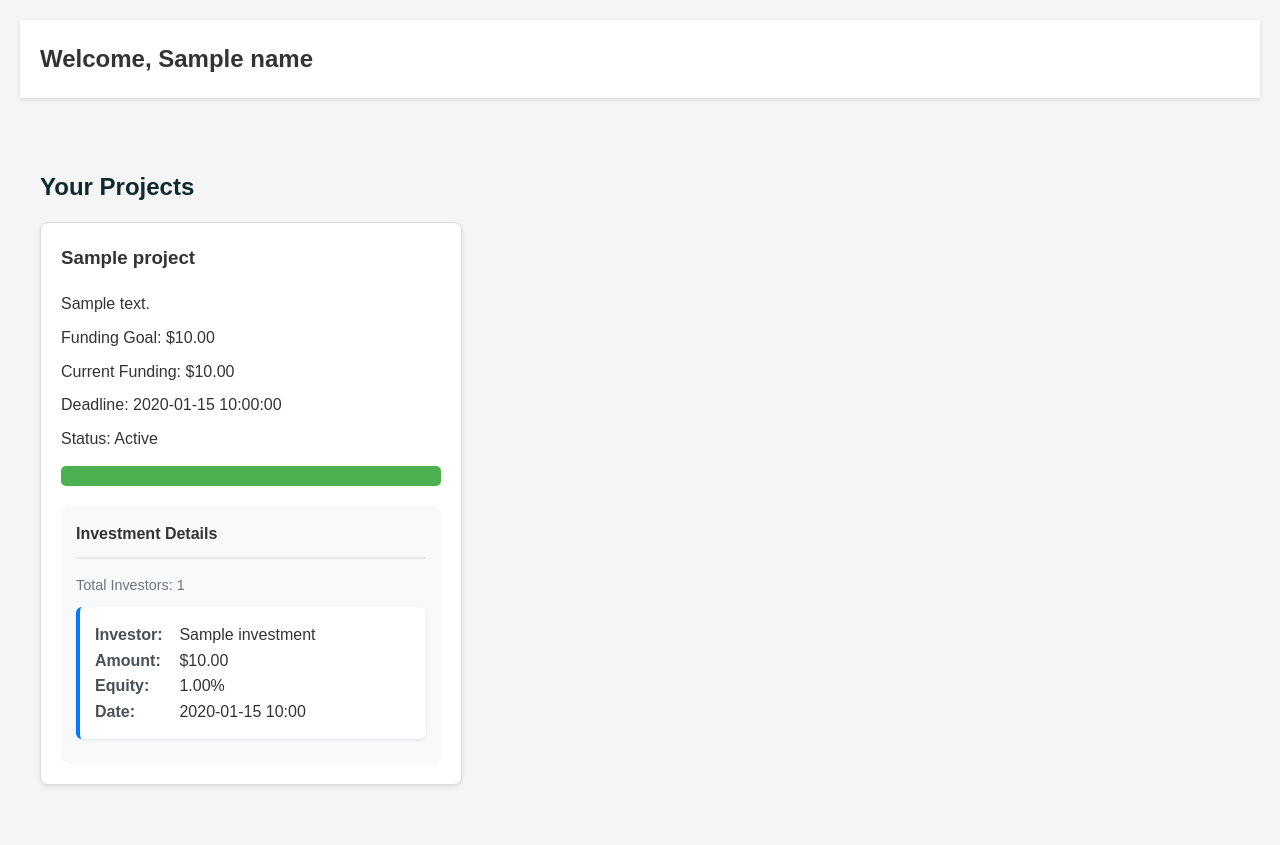
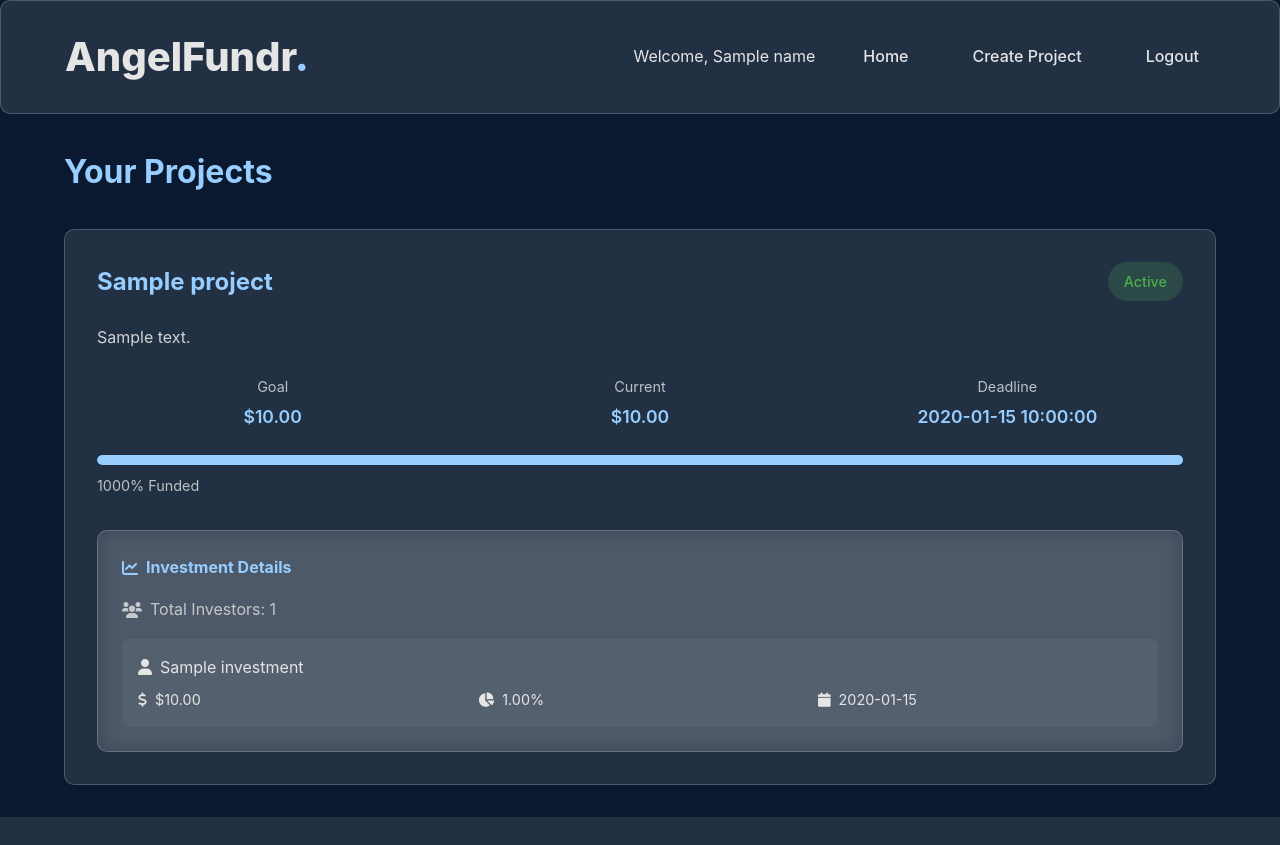
Before and after one commit to Amogh5678/Angel-investment-project, a Flask app: template templates/startup_dashboard.html in a window 1280 px wide. After the commit the page ends 817 px from the top, so only its background shows below. Run offline with Flask 3, Linux system fonts and the light colour scheme; the template is opened without the code that fills it: most values are stand-ins (such as "Sample title", 1, 10 or a date in 2020); some libraries are stand-ins or nearby versions.

Commit message:
enhanced startup dashboard

```diff
--- a/static/css/startup.css
+++ b/static/css/startup.css
@@ -1,84 +1,316 @@
-/* General Body Styling */
-body {
-    font-family: Arial, sans-serif;
+:root {
+    --primary-color: #97ceff;
+    --secondary-color: #0f2a2f;
+    --text-color: #e5e5e5;
+    --accent-color: #61a5f9;
+    --glass-bg: rgba(255, 255, 255, 0.1);
+    --glass-border: rgba(255, 255, 255, 0.2);
+    --success-color: #4caf50;
+    --warning-color: #ff9800;
+    --danger-color: #f44336;
+}
+
+* {
     margin: 0;
     padding: 0;
-    background-color: #f4f8fc;
-    color: #333;
+    box-sizing: border-box;
 }
 
-/* Header Styling */
-header {
-    background-color: #0f2a2f;
-    color: white;
-    padding: 10px 20px;
+body {
+    font-family: 'Inter', Arial, sans-serif;
+    line-height: 1.6;
+    background-color: #0a192f;
+    color: var(--text-color);
+    min-height: 100vh;
+}
+
+/* Glass Effect */
+.glass-effect {
+    background: var(--glass-bg);
+    backdrop-filter: blur(10px);
+    border: 1px solid var(--glass-border);
+    border-radius: 10px;
+}
+
+/* Header Styles */
+.header-container {
     display: flex;
     justify-content: space-between;
     align-items: center;
+    padding: 1.5rem 4rem;
 }
 
-header h1 {
-    margin: 0;
-    font-size: 24px;
+.logo {
+    font-size: 2.5rem;
+    font-weight: 800;
 }
 
-header nav ul {
-    list-style: none;
-    margin: 0;
-    padding: 0;
-    display: flex;
+.logo a {
+    text-decoration: none;
+    color: var(--text-color);
+    transition: color 0.3s ease;
 }
 
-header nav ul li {
-    margin: 0 10px;
+.logo-dot {
+    color: var(--primary-color);
 }
 
-header nav ul li a {
-    color: white;
-    text-decoration: none;
-    font-weight: bold;
+/* Navigation */
+nav ul {
+    display: flex;
+    gap: 2rem;
+    list-style: none;
 }
 
-header nav ul li a:hover {
-    text-decoration: underline;
+.nav-link {
+    color: var(--text-color);
+    text-decoration: none;
+    font-weight: 500;
+    padding: 0.5rem 1rem;
+    border-radius: 5px;
+    transition: all 0.3s ease;
 }
 
-/* Main Content */
-main {
-    padding: 20px;
+.nav-link:hover {
+    color: var(--primary-color);
+    background: rgba(100, 255, 218, 0.1);
 }
 
-h2 {
-    color: #0f2a2f;
-    margin-bottom: 15px;
+/* Dashboard Content */
+.dashboard-content {
+    padding: 2rem 4rem;
+}
+
+.dashboard-title {
+    font-size: 2rem;
+    margin-bottom: 2rem;
+    color: var(--primary-color);
 }
 
 /* Project Cards */
 #project-list {
-    display: flex;
-    flex-wrap: wrap;
-    gap: 20px;
+    display: grid;
+    grid-template-columns: repeat(auto-fit, minmax(400px, 1fr));
+    gap: 2rem;
 }
 
 .project-card {
-    background: white;
-    border: 1px solid #ddd;
-    border-radius: 8px;
-    padding: 15px;
-    width: calc(33.333% - 20px);
-    box-shadow: 0 4px 6px rgba(0, 0, 0, 0.1);
-    transition: transform 0.2s;
+    padding: 2rem;
+    transition: transform 0.3s ease;
 }
 
 .project-card:hover {
-    transform: scale(1.02);
+    transform: translateY(-5px);
 }
 
-.project-card h3 {
-    margin-top: 0;
-    color: #333;
+.project-header {
+    display: flex;
+    justify-content: space-between;
+    align-items: center;
+    margin-bottom: 1.5rem;
 }
 
-.project-card p {
-    margin: 8px 0;
+.project-header h3 {
+    color: var(--primary-color);
+    font-size: 1.5rem;
 }
+
+.project-status {
+    padding: 0.5rem 1rem;
+    border-radius: 20px;
+    font-size: 0.9rem;
+    font-weight: 500;
+}
+
+.project-status.active {
+    background: rgba(76, 175, 80, 0.2);
+    color: var(--success-color);
+}
+
+.project-description {
+    margin-bottom: 1.5rem;
+    opacity: 0.9;
+}
+
+/* Funding Details */
+.funding-details {
+    display: grid;
+    grid-template-columns: repeat(3, 1fr);
+    gap: 1rem;
+    margin-bottom: 1.5rem;
+}
+
+.funding-item {
+    text-align: center;
+}
+
+.funding-item .label {
+    display: block;
+    font-size: 0.9rem;
+    opacity: 0.8;
+    margin-bottom: 0.3rem;
+}
+
+.funding-item .value {
+    font-size: 1.1rem;
+    font-weight: 600;
+    color: var(--primary-color);
+}
+
+/* Progress Bar */
+.progress-container {
+    margin-bottom: 2rem;
+}
+
+.progress-bar {
+    height: 10px;
+    background: rgba(255, 255, 255, 0.1);
+    border-radius: 5px;
+    overflow: hidden;
+    margin-bottom: 0.5rem;
+}
+
+.progress-fill {
+    height: 100%;
+    background: var(--primary-color);
+    border-radius: 5px;
+    transition: width 0.3s ease;
+}
+
+.progress-text {
+    font-size: 0.9rem;
+    opacity: 0.8;
+}
+
+/* Investment Details */
+.investment-details {
+    padding: 1.5rem;
+    margin-top: 2rem;
+}
+
+.investment-details h4 {
+    color: var(--primary-color);
+    margin-bottom: 1rem;
+    display: flex;
+    align-items: center;
+    gap: 0.5rem;
+}
+
+.investor-count {
+    display: flex;
+    align-items: center;
+    gap: 0.5rem;
+    margin-bottom: 1rem;
+    opacity: 0.8;
+}
+
+.investments-list {
+    display: flex;
+    flex-direction: column;
+    gap: 1rem;
+}
+
+.investment-item {
+    padding: 1rem;
+    background: rgba(255, 255, 255, 0.05);
+    border-radius: 8px;
+}
+
+.investor-info {
+    display: flex;
+    align-items: center;
+    gap: 0.5rem;
+    margin-bottom: 0.5rem;
+}
+
+.investment-stats {
+    display: grid;
+    grid-template-columns: repeat(3, 1fr);
+    gap: 1rem;
+}
+
+.stat {
+    display: flex;
+    align-items: center;
+    gap: 0.5rem;
+    font-size: 0.9rem;
+}
+
+.no-investments {
+    display: flex;
+    align-items: center;
+    gap: 0.5rem;
+    opacity: 0.8;
+    font-style: italic;
+}
+
+/* No Projects State */
+.no-projects {
+    text-align: center;
+    padding: 4rem 2rem;
+}
+
+.no-projects i {
+    font-size: 3rem;
+    color: var(--primary-color);
+    margin-bottom: 1rem;
+}
+
+.no-projects p {
+    margin-bottom: 2rem;
+    font-size: 1.2rem;
+}
+
+/* CTA Button */
+.cta-button {
+    display: inline-block;
+    padding: 1rem 2rem;
+    background: var(--primary-color);
+    color: var(--secondary-color);
+    text-decoration: none;
+    border-radius: 30px;
+    font-weight: 600;
+    transition: all 0.3s ease;
+}
+
+.cta-button:hover {
+    background: var(--accent-color);
+    transform: translateY(-2px);
+    box-shadow: 0 5px 15px rgba(100, 255, 218, 0.3);
+}
+
+/* Responsive Design */
+@media (max-width: 1024px) {
+    .header-container {
+        padding: 1rem 2rem;
+    }
+
+    .dashboard-content {
+        padding: 2rem;
+    }
+}
+
+@media (max-width: 768px) {
+    .header-container {
+        flex-direction: column;
+        gap: 1rem;
+    }
+
+    nav ul {
+        flex-direction: column;
+        align-items: center;
+        gap: 1rem;
+    }
+
+    #project-list {
+        grid-template-columns: 1fr;
+    }
+
+    .funding-details {
+        grid-template-columns: 1fr;
+    }
+
+    .investment-stats {
+        grid-template-columns: 1fr;
+    }
+}
--- a/templates/startup_dashboard.html
+++ b/templates/startup_dashboard.html
@@ -3,185 +3,115 @@
 <head>
     <meta charset="UTF-8">
     <meta name="viewport" content="width=device-width, initial-scale=1.0">
-    <title>Startup Dashboard</title>
+    <title>Startup Dashboard - AngelFundr</title>
     <link rel="stylesheet" href="../static/css/startup.css">
-    <style>
-        /* Base styles */
-        body {
-            font-family: Arial, sans-serif;
-            line-height: 1.6;
-            margin: 0;
-            padding: 20px;
-            background-color: #f5f5f5;
-        }
-
-        header {
-            background-color: #fff;
-            padding: 20px;
-            box-shadow: 0 2px 4px rgba(0,0,0,0.1);
-            margin-bottom: 30px;
-        }
-
-        header h1 {
-            margin: 0;
-            color: #333;
-        }
-
-        nav ul {
-            list-style: none;
-            padding: 0;
-            margin: 15px 0 0 0;
-        }
-
-        nav ul li {
-            display: inline;
-            margin-right: 20px;
-        }
-
-        nav ul li a {
-            color: #007bff;
-            text-decoration: none;
-        }
-
-        /* Project card styles */
-        .project-card {
-            background-color: #fff;
-            border-radius: 8px;
-            padding: 20px;
-            margin-bottom: 20px;
-            box-shadow: 0 2px 4px rgba(0,0,0,0.1);
-        }
-
-        .project-card h3 {
-            color: #333;
-            margin-top: 0;
-        }
-
-        /* Progress bar styles */
-        .progress-bar {
-            background-color: #f3f3f3;
-            border-radius: 5px;
-            overflow: hidden;
-            width: 100%;
-            height: 20px;
-            margin: 15px 0;
-        }
-
-        .progress-bar-fill {
-            background-color: #4caf50;
-            height: 100%;
-            text-align: center;
-            color: white;
-            font-size: 12px;
-            line-height: 20px;
-            transition: width 0.3s ease;
-        }
-
-        /* Investment details styles */
-        .investment-details {
-            margin-top: 20px;
-            padding: 15px;
-            background-color: #f8f9fa;
-            border-radius: 8px;
-        }
-
-        .investment-details h4 {
-            color: #333;
-            margin-top: 0;
-            margin-bottom: 15px;
-            border-bottom: 2px solid #e9ecef;
-            padding-bottom: 10px;
-        }
-
-        .investment-details ul {
-            list-style: none;
-            padding: 0;
-            margin: 0;
-        }
-
-        .investment-details li {
-            background-color: #fff;
-            margin-bottom: 10px;
-            padding: 15px;
-            border-radius: 6px;
-            border-left: 4px solid #007bff;
-            box-shadow: 0 1px 3px rgba(0,0,0,0.1);
-        }
-
-        .investment-details strong {
-            color: #495057;
-            display: inline-block;
-            width: 80px;
-        }
-
-        .investor-count {
-            color: #6c757d;
-            font-size: 0.9em;
-            margin-bottom: 10px;
-        }
-
-        .no-investments {
-            color: #6c757d;
-            font-style: italic;
-        }
-    </style>
+    <link href="https://cdnjs.cloudflare.com/ajax/libs/font-awesome/6.0.0/css/all.min.css" rel="stylesheet">
 </head>
 <body>
-    <header>
-        <h1>Welcome, {{ name }}</h1>
-        <nav>
-            <ul>
-                <li><a href="/">Home</a></li>
-                <li><a href="/create-project">Create Project</a></li>
-                <li><a href="/logout">Logout</a></li>
-            </ul>
-        </nav>
+    <header class="glass-effect">
+        <div class="header-container">
+            <div class="logo">
+                <a href="/">AngelFundr<span class="logo-dot">.</span></a>
+            </div>
+            <nav>
+                <ul>
+                    <li class="welcome-msg">Welcome, {{ name }}</li>
+                    <li><a href="/" class="nav-link">Home</a></li>
+                    <li><a href="/create-project" class="nav-link">Create Project</a></li>
+                    <li><a href="/logout" class="nav-link">Logout</a></li>
+                </ul>
+            </nav>
+        </div>
     </header>
 
-    <main>
-        <h2>Your Projects</h2>
+    <main class="dashboard-content">
+        <h2 class="dashboard-title">Your Projects</h2>
         <div id="project-list">
             {% for project in projects %}
-            <div class="project-card">
-                <h3>{{ project.title }}</h3>
-                <p>{{ project.description }}</p>
-                <p>Funding Goal: ${{ "%.2f"|format(project.funding_goal) }}</p>
-                <p>Current Funding: ${{ "%.2f"|format(project.current_funding or 0) }}</p>
-                <p>Deadline: {{ project.deadline }}</p>
-                <p>Status: {{ project.get('status', 'active').title() }}</p>
+            <div class="project-card glass-effect">
+                <div class="project-header">
+                    <h3>{{ project.title }}</h3>
+                    <span class="project-status {{ project.get('status', 'active').lower() }}">
+                        {{ project.get('status', 'active').title() }}
+                    </span>
+                </div>
 
-                <!-- Progress Bar -->
-                <div class="progress-bar">
-                    <div class="progress-bar-fill"
-                         style="width: {{ (project.current_funding / project.funding_goal) * 100 }}%;">
-                        {{ ((project.current_funding / project.funding_goal) * 100)|round(2) }}%
+                <p class="project-description">{{ project.description }}</p>
+
+                <div class="funding-details">
+                    <div class="funding-item">
+                        <span class="label">Goal</span>
+                        <span class="value">${{ "%.2f"|format(project.funding_goal) }}</span>
+                    </div>
+                    <div class="funding-item">
+                        <span class="label">Current</span>
+                        <span class="value">${{ "%.2f"|format(project.current_funding or 0) }}</span>
+                    </div>
+                    <div class="funding-item">
+                        <span class="label">Deadline</span>
+                        <span class="value">{{ project.deadline }}</span>
                     </div>
                 </div>
 
-                <!-- Investment Details -->
-                <div class="investment-details">
-                    <h4>Investment Details</h4>
+                <div class="progress-container">
+                    <div class="progress-bar">
+                        <div class="progress-fill"
+                             style="width: {{ (project.current_funding / project.funding_goal) * 100 }}%;">
+                        </div>
+                    </div>
+                    <span class="progress-text">
+                        {{ ((project.current_funding / project.funding_goal) * 100)|round(2) }}% Funded
+                    </span>
+                </div>
+
+                <div class="investment-details glass-effect">
+                    <h4>
+                        <i class="fas fa-chart-line"></i>
+                        Investment Details
+                    </h4>
                     {% if project.get('investments', []) %}
                         <div class="investor-count">
+                            <i class="fas fa-users"></i>
                             Total Investors: {{ project.investments|length }}
                         </div>
-                        <ul>
+                        <div class="investments-list">
                             {% for investment in project.investments %}
-                            <li>
-                                <strong>Investor:</strong> {{ investment.investor_name }}<br>
-                                <strong>Amount:</strong> ${{ "%.2f"|format(investment.amount) }}<br>
-                                <strong>Equity:</strong> {{ "%.2f"|format(investment.equity_percentage) }}%<br>
-                                <strong>Date:</strong> {{ investment.timestamp.strftime('%Y-%m-%d %H:%M') if investment.timestamp else 'N/A' }}
-                            </li>
+                            <div class="investment-item">
+                                <div class="investor-info">
+                                    <i class="fas fa-user"></i>
+                                    <span>{{ investment.investor_name }}</span>
+                                </div>
+                                <div class="investment-stats">
+                                    <div class="stat">
+                                        <i class="fas fa-dollar-sign"></i>
+                                        <span>${{ "%.2f"|format(investment.amount) }}</span>
+                                    </div>
+                                    <div class="stat">
+                                        <i class="fas fa-chart-pie"></i>
+                                        <span>{{ "%.2f"|format(investment.equity_percentage) }}%</span>
+                                    </div>
+                                    <div class="stat">
+                                        <i class="fas fa-calendar"></i>
+                                        <span>{{ investment.timestamp.strftime('%Y-%m-%d') if investment.timestamp else 'N/A' }}</span>
+                                    </div>
+                                </div>
+                            </div>
                             {% endfor %}
-                        </ul>
+                        </div>
                     {% else %}
-                        <p class="no-investments">No investments yet.</p>
+                        <p class="no-investments">
+                            <i class="fas fa-info-circle"></i>
+                            No investments yet.
+                        </p>
                     {% endif %}
                 </div>
             </div>
             {% else %}
-            <p>No projects created yet. <a href="/create-project">Create one now</a>.</p>
+            <div class="no-projects glass-effect">
+                <i class="fas fa-rocket"></i>
+                <p>No projects created yet.</p>
+                <a href="/create-project" class="cta-button">Create Your First Project</a>
+            </div>
             {% endfor %}
         </div>
     </main>
```
